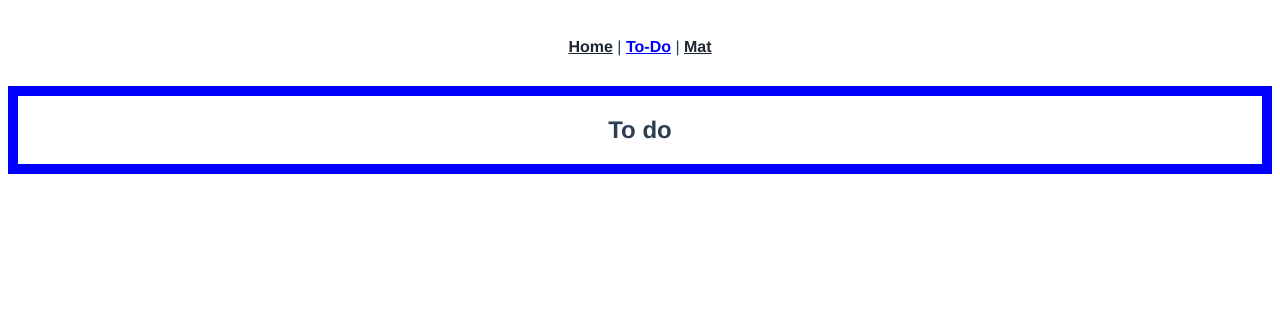
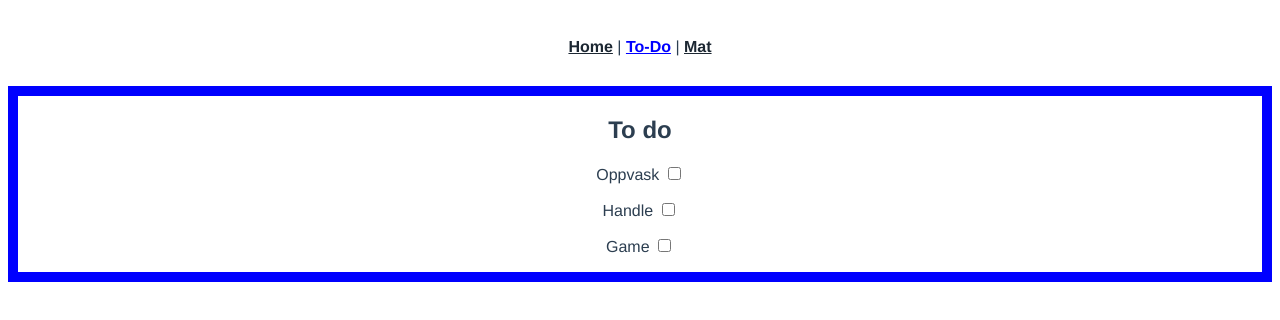
Before and after one commit to Erwan228/helping-list, a Vue app: page /list in a window 1280 px wide. Shown: the top 320 px of the page. Built offline with nearby package versions, Linux system fonts and the light colour scheme; data requests are answered from the project's data file.

Commit message:
laget oppgaveliste

```diff
--- a/data/db.json
+++ b/data/db.json
@@ -7,7 +7,7 @@
             "task": "Handle", "done": false
         },
         {
-            "task": "game", "done": false
+            "task": "Game", "done": false
         }
     ]
 }
--- a/src/views/ListView.vue
+++ b/src/views/ListView.vue
@@ -6,8 +6,11 @@
   </nav>
   <div class="list">
     <h2>To do</h2>
-    <div class="toDoTasks">
+    <div v-if="tasks.length" class="toDoTasks">
+      <div v-for="task in tasks">
+        <p>{{ task.task }} <input type="checkbox" /></p>
 
+      </div>
     </div>
   </div>
 </template>
```
